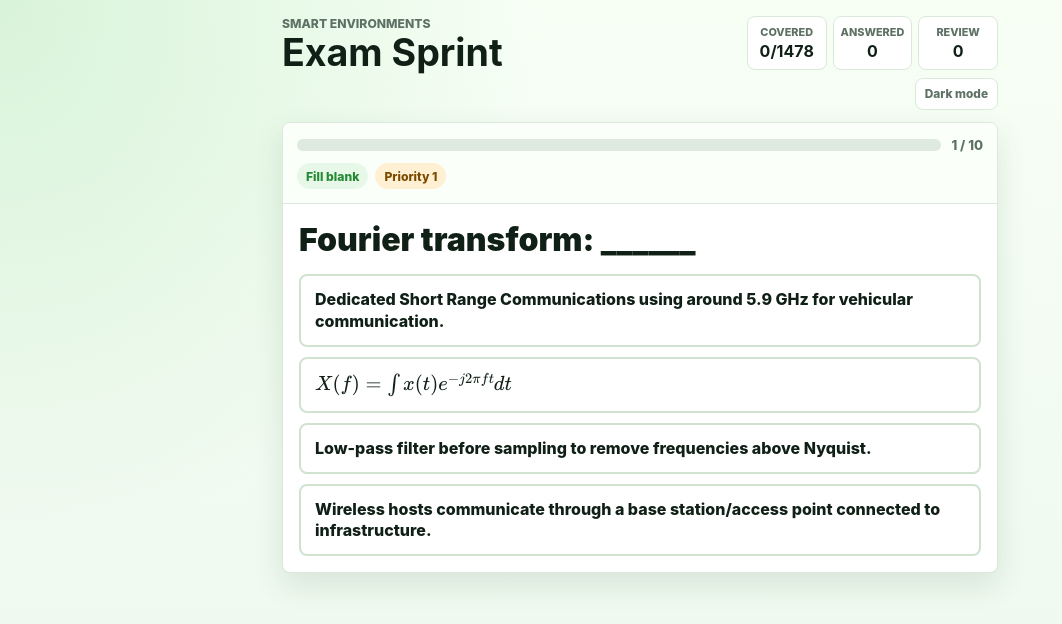
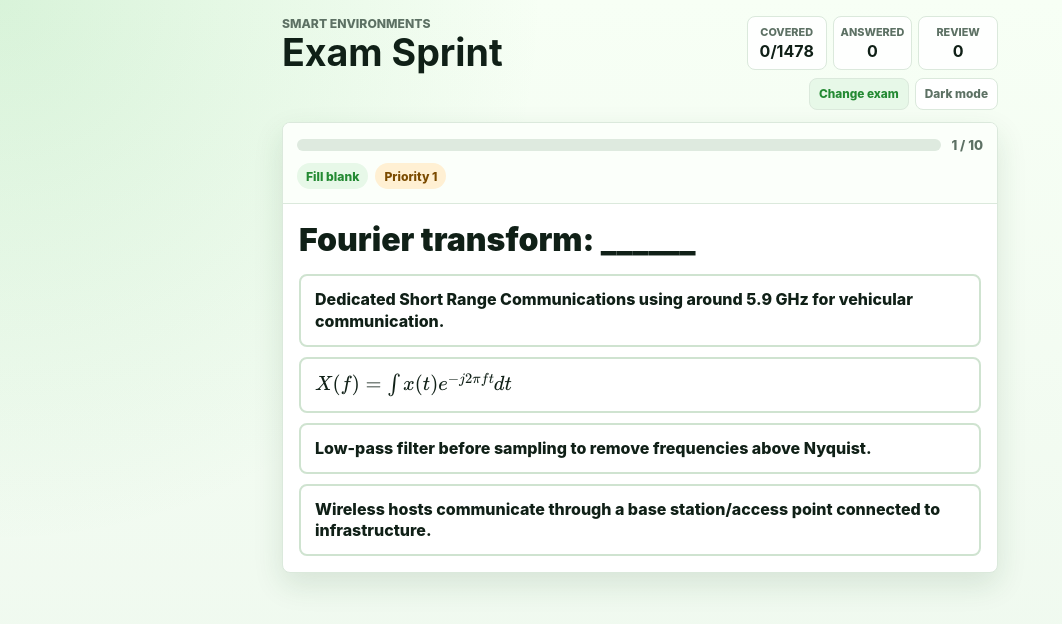
Before and after one commit to amrhsnd/exam-sprint-se, a website: page exam-sprint-offline.html in a window 1280 px wide. Shown: the whole page, without its empty margins (0-1062 px from the left). Drawn offline with nearby package versions, Linux system fonts and the light colour scheme.

Commit message:
Add persistent exam switcher

```diff
--- a/exam-sprint-offline.html
+++ b/exam-sprint-offline.html
@@ -155,7 +155,8 @@ button {
   justify-content: flex-end;
 }
 
-.theme-toggle {
+.theme-toggle,
+.topbar-btn {
   min-height: 32px;
   padding: 0 9px;
   border: 1px solid var(--line);
@@ -164,6 +165,11 @@ button {
   background: var(--control-bg);
   font-size: 0.74rem;
   font-weight: 850;
+}
+
+.topbar-btn {
+  color: var(--green-dark);
+  background: var(--success-bg);
 }
 
 .stat {
@@ -732,7 +738,7 @@ button {
 (() => {
   "use strict";
 
-  const APP_VERSION = "20260716-econ-computation-v1";
+  const APP_VERSION = "20260716-exam-switcher-v1";
   const EXAM_CATALOG_URL = `./data/exams.json?v=${APP_VERSION}`;
   const LEGACY_STORAGE_KEY = "exam-sprint-state-v1";
   const STATE_KEY_PREFIX = "exam-sprint-state";
@@ -1237,7 +1243,12 @@ button {
 
   function renderAppFrame() {
     const nextTheme = app.theme === "dark" ? "Light" : "Dark";
+    const switchButton =
+      app.activeExam && app.exams.filter((exam) => exam.status === "ready").length > 1
+        ? `<button type="button" class="topbar-btn" data-action="switch-exam">Change exam</button>`
+        : "";
     app.els.userArea.innerHTML = `
+      ${switchButton}
       <button type="button" class="theme-toggle" data-action="toggle-theme" aria-label="Switch to ${nextTheme.toLowerCase()} mode">
         ${nextTheme} mode
       </button>
--- a/service-worker.js
+++ b/service-worker.js
@@ -1,5 +1,5 @@
-const APP_VERSION = "20260716-econ-computation-v1";
-const CACHE_NAME = "exam-sprint-v13";
+const APP_VERSION = "20260716-exam-switcher-v1";
+const CACHE_NAME = "exam-sprint-v14";
 const ASSETS = [
   "./",
   "./index.html",
--- a/styles.css
+++ b/styles.css
@@ -144,7 +144,8 @@ button {
   justify-content: flex-end;
 }
 
-.theme-toggle {
+.theme-toggle,
+.topbar-btn {
   min-height: 32px;
   padding: 0 9px;
   border: 1px solid var(--line);
@@ -153,6 +154,11 @@ button {
   background: var(--control-bg);
   font-size: 0.74rem;
   font-weight: 850;
+}
+
+.topbar-btn {
+  color: var(--green-dark);
+  background: var(--success-bg);
 }
 
 .stat {
```
Also changed, not shown: app.js (+6 -1 lines), index.html (+2 -2 lines).
